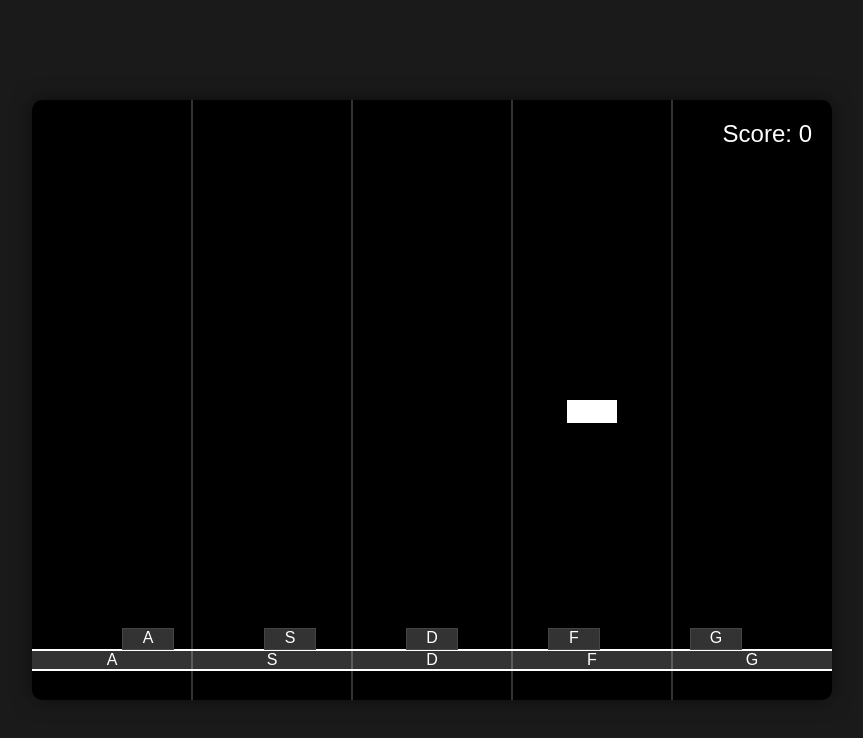
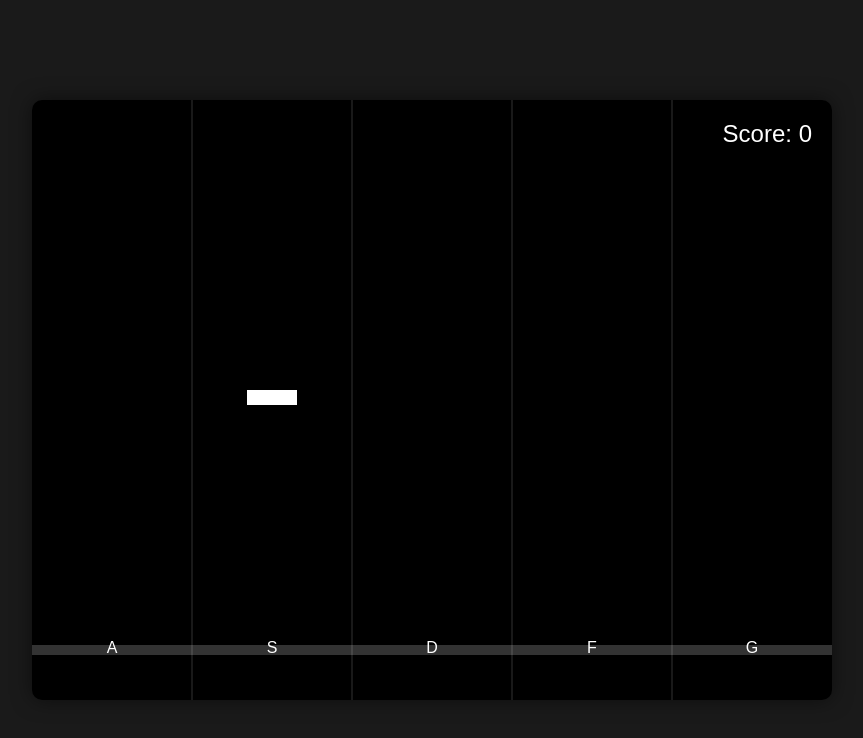
Before and after one commit to brunau1/banjo-hero, a plain HTML site: page index.html in a window 1280 px wide. Shown: the whole page, without its empty margins (208-1071 px from the left). Drawn offline with Linux system fonts and the light colour scheme.

Commit message:
feat: increase game difficult

```diff
--- a/index.html
+++ b/index.html
@@ -1,3 +1,4 @@
+<!-- index.html -->
 <!DOCTYPE html>
 <html lang="en">
 <head>
@@ -9,13 +10,6 @@
 <body>
     <div id="game-container">
         <canvas id="game-canvas"></canvas>
-        <div class="lane-markers">
-            <div class="lane-marker">A</div>
-            <div class="lane-marker">S</div>
-            <div class="lane-marker">D</div>
-            <div class="lane-marker">F</div>
-            <div class="lane-marker">G</div>
-        </div>
         <div id="score">Score: <span id="score-value">0</span></div>
     </div>
 
--- a/src/js/game/Game.js
+++ b/src/js/game/Game.js
@@ -15,17 +15,16 @@ class Game {
 
         // Note management
         this.notes = [];
-        this.noteSpeed = 200; // pixels per second
         this.lastNoteTime = 0;
-        this.noteInterval = 2000; // Time between notes in milliseconds
+        this.noteInterval = 1000; // Time between notes in milliseconds
 
         // Speed variations
         this.speedLevels = [
-            150,  // Slow
-            200,  // Normal
-            250,  // Fast
-            300,  // Very Fast
-            350   // Expert
+            300,  // Slow
+            400,  // Normal
+            500,  // Fast
+            600,  // Very Fast
+            700   // Expert
         ];
 
         // Combo system
@@ -154,23 +153,13 @@ class Game {
     }
 
     drawHitZone() {
-        // Draw hit zone background
-        const hitZoneY = 550;
-        const hitZoneHeight = 20;
+        // Draw hit zone background only (no borders)
+        const hitZoneY = 545;  // Adjusted for 10px height
+        const hitZoneHeight = 10;
 
         // Draw semi-transparent background
         this.ctx.fillStyle = 'rgba(255, 255, 255, 0.2)';
         this.ctx.fillRect(0, hitZoneY, this.canvas.width, hitZoneHeight);
-
-        // Draw hit zone borders
-        this.ctx.strokeStyle = '#FFF';
-        this.ctx.lineWidth = 2;
-        this.ctx.beginPath();
-        this.ctx.moveTo(0, hitZoneY);
-        this.ctx.lineTo(this.canvas.width, hitZoneY);
-        this.ctx.moveTo(0, hitZoneY + hitZoneHeight);
-        this.ctx.lineTo(this.canvas.width, hitZoneY + hitZoneHeight);
-        this.ctx.stroke();
 
         // Draw key labels
         this.ctx.fillStyle = '#FFF';
@@ -179,7 +168,7 @@ class Game {
 
         for (let i = 0; i < this.lanes; i++) {
             const x = i * this.laneWidth + this.laneWidth / 2;
-            this.ctx.fillText(this.keyLabels[i], x, hitZoneY + 15);
+            this.ctx.fillText(this.keyLabels[i], x, hitZoneY + 8); // Adjusted y position for centered text
         }
     }
 
--- a/src/js/game/Note.js
+++ b/src/js/game/Note.js
@@ -5,16 +5,11 @@ class Note {
         this.y = 0;
         this.speed = speed;
         this.width = 50;
-        this.height = this.generateHeight();
+        this.height = 15;
         this.active = true;
         this.hit = false;
         this.hitEffect = null;
         this.missEffect = null;
-    }
-
-    generateHeight() {
-        // Generate heights between 20 and 40 pixels
-        return Math.floor(Math.random() * 21) + 20;
     }
 
     update(deltaTime) {
@@ -67,8 +62,8 @@ class Note {
 
     isInHitZone() {
         // The hit zone is between 530 and 570 pixels from the top
-        const hitZoneTop = 530;
-        const hitZoneBottom = 570;
+        const hitZoneTop = 545;
+        const hitZoneBottom = 555;
 
         // Check if any part of the note overlaps with the hit zone
         const noteTop = this.y;
@@ -79,8 +74,8 @@ class Note {
         // 2. Note bottom is within hit zone, OR
         // 3. Note completely encompasses hit zone
         return (noteTop >= hitZoneTop && noteTop <= hitZoneBottom) ||
-               (noteBottom >= hitZoneTop && noteBottom <= hitZoneBottom) ||
-               (noteTop <= hitZoneTop && noteBottom >= hitZoneBottom);
+            (noteBottom >= hitZoneTop && noteBottom <= hitZoneBottom) ||
+            (noteTop <= hitZoneTop && noteBottom >= hitZoneBottom);
     }
 
     createHitEffect() {
```
